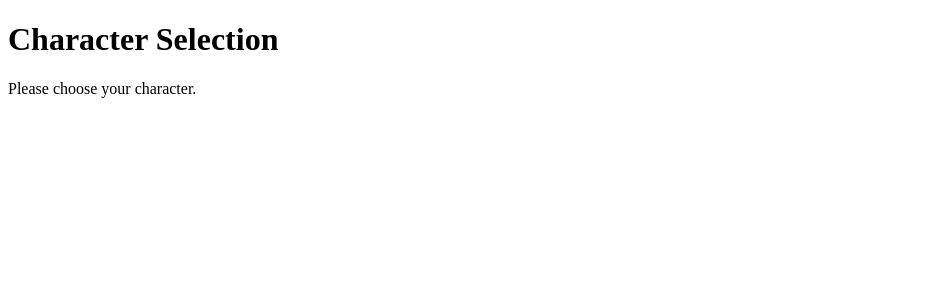
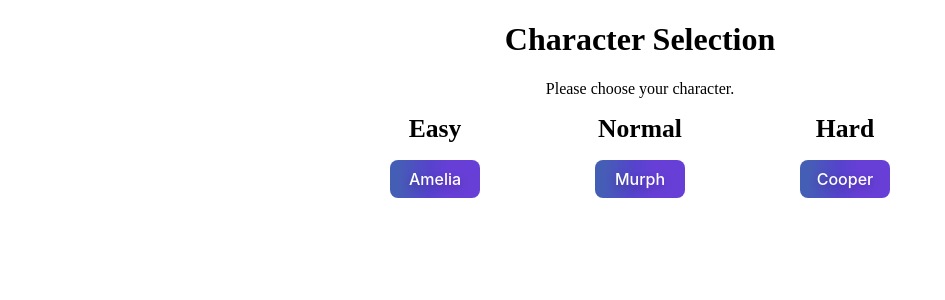
Before and after one commit to toneworm/interspellar, a SvelteKit app: page /character-selection in a window 1280 px wide. Shown: the top 300 px of the page, without its empty margins (0-945 px from the left). Built offline with nearby package versions, Linux system fonts and the light colour scheme.

Commit message:
Adds a bit more to char selection

```diff
--- /dev/null
+++ b/src/routes/+layout.svelte
@@ -0,0 +1,11 @@
+<main>
+  <slot />
+</main>
+
+<style>
+  main {
+    max-width: 1100px;
+    margin: 0 auto;
+    text-align: center;
+  }
+</style>
--- a/src/routes/character-selection/+page.svelte
+++ b/src/routes/character-selection/+page.svelte
@@ -1,6 +1,11 @@
 <!-- src/routes/CharacterSelection.svelte -->
 <script>
     import { onMount } from 'svelte';
+    import {goto} from "$app/navigation";
+
+    function gotoPlanets() {
+      goto('/planets');
+    }
 
     onMount(() => {
       console.log('CharacterSelection component mounted');
@@ -9,3 +14,69 @@
 
   <h1>Character Selection</h1>
   <p>Please choose your character.</p>
+  <ul>
+    <li>
+        <span>Easy</span>
+        <button class="menu-button" on:click="{gotoPlanets}">Amelia</button>
+    </li>
+    <li>
+      <span>Normal</span>
+      <button class="menu-button" on:click="{gotoPlanets}">Murph</button>
+    </li>
+    <li>
+      <span>Hard</span>
+      <button class="menu-button" on:click="{gotoPlanets}">Cooper</button>
+    </li>
+  </ul>
+
+<style>
+  ul {
+    margin:0;
+    padding: 0;
+    text-indent: 0;
+    list-style-type: none;
+    max-width: 500px;
+    margin: auto;
+    display: flex;
+    justify-content: space-between;
+  }
+
+  li {
+    display: flex;
+    justify-content: space-between;
+    flex-direction: column;
+  }
+
+  span {
+    font-size: 1.6rem;
+    font-weight: 600;
+    margin-bottom: 16px;
+  }
+
+  button {
+    min-width: 90px;
+    background-image: linear-gradient(92.88deg, #455EB5 9.16%, #5643CC 43.89%, #673FD7 64.72%);
+    border-radius: 8px;
+    border-style: none;
+    box-sizing: border-box;
+    color: #FFFFFF;
+    cursor: pointer;
+    flex-shrink: 0;
+    font-family: "Inter UI","SF Pro Display",-apple-system,BlinkMacSystemFont,"Segoe UI",Roboto,Oxygen,Ubuntu,Cantarell,"Open Sans","Helvetica Neue",sans-serif;
+    font-size: 16px;
+    font-weight: 500;
+    height: 2.4rem;
+    padding: 0 .6rem;
+    text-align: center;
+    text-shadow: rgba(0, 0, 0, 0.25) 0 3px 8px;
+    transition: all .5s;
+    user-select: none;
+    -webkit-user-select: none;
+    touch-action: manipulation;
+  }
+
+  button:hover {
+    box-shadow: rgba(80, 63, 205, 0.5) 0 1px 30px;
+    transition-duration: .1s;
+  }
+</style>
```
Also changed, not shown: src/routes/+page.svelte (+5 -11 lines).
